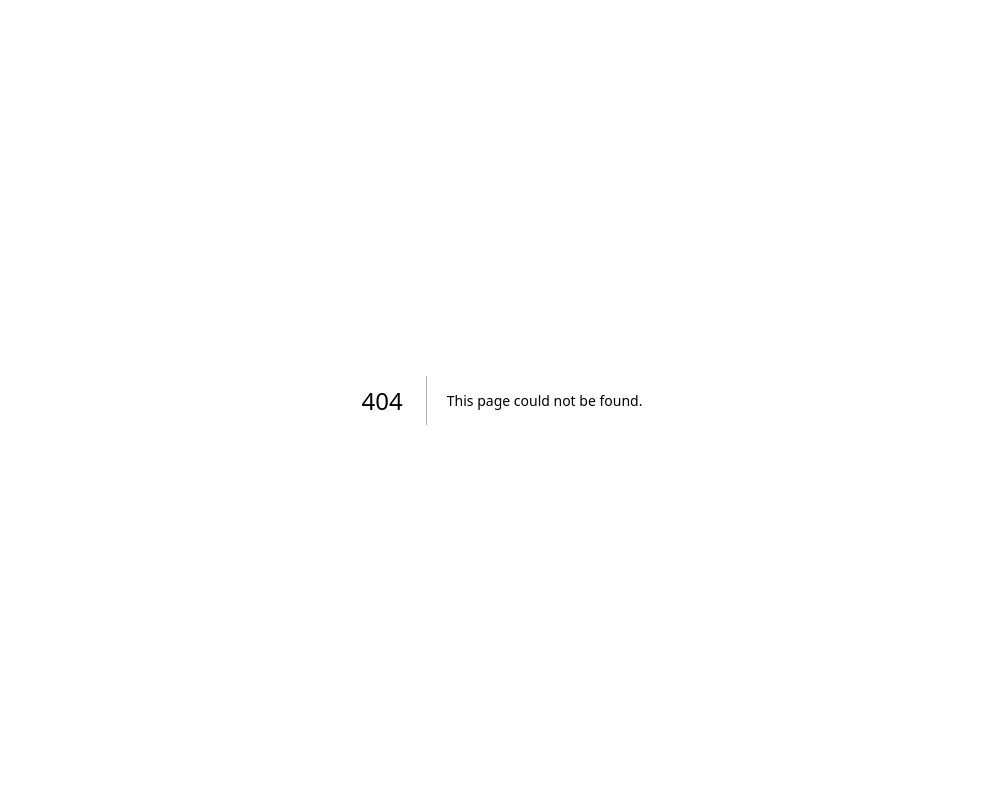
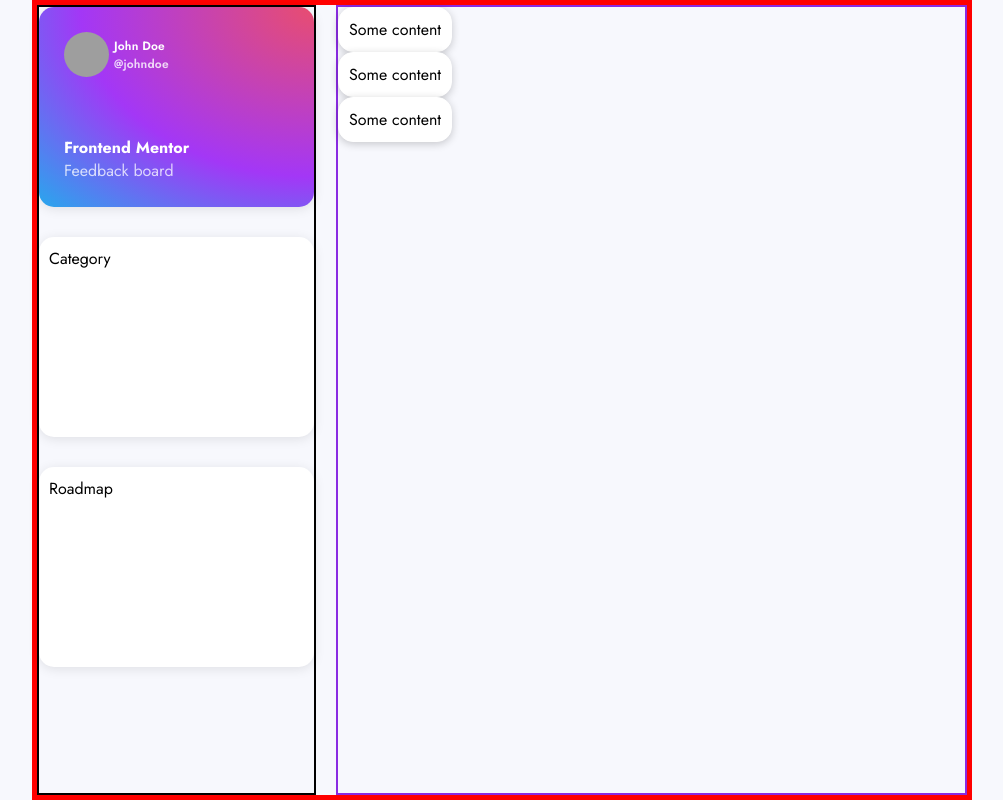
Before and after one commit to ajaysrinivas333/ProductFeedbackApp, a Next.js app: page /home in a window 1280 px wide. Before the commit this address had no page. Shown: the whole page, without its empty margins (138-1141 px from the left). Built offline with nearby package versions, Linux system fonts and the light colour scheme; grey boxes are pictures that could not be loaded.

Commit message:
Added basic layout for homepage

```diff
--- a/next.config.js
+++ b/next.config.js
@@ -4,6 +4,15 @@
 	images: {
 		domains: ['avatars.dicebear.com'],
 	},
+	async redirects() {
+		return [
+			{
+				source: '/',
+				destination: '/home',
+				permanent: false,
+			},
+		];
+	},
 };
 
 module.exports = nextConfig;
--- a/src/components/Auth/AuthForm/index.tsx
+++ b/src/components/Auth/AuthForm/index.tsx
@@ -42,8 +42,6 @@
 	}, [reset, isLogin]);
 
 	const submitHandler = async (data: FormData) => {
-    // TODO: Call signup or signin api accordingly
-
 		if (isLogin) {
 			const res = await signIn('credentials', {
 				email: data.email,
@@ -86,7 +84,7 @@
 						}}
 						{...register(
 							field.id as keyof FormData,
-              VALIDATORS[field.id as keyof FormData]
+							VALIDATORS[field.id as keyof FormData],
 						)}
 					/>
 				</div>
--- a/src/components/UI/Avatar.tsx
+++ b/src/components/UI/Avatar.tsx
@@ -1,10 +1,12 @@
 import React from 'react';
 import Image from 'next/image';
 
-const avatarUrl = 'https://avatars.dicebear.com/api/avataaars';
+const avatarUrl = 'https://avatars.dicebear.com/api/bottts';
 
 interface AvatarProps {
 	slug: string;
+	height:number;
+	width:number;
 }
 
 const Avatar = (props: AvatarProps) => {
@@ -13,8 +15,8 @@
 			src={`${avatarUrl}/${props.slug}.svg`}
 			className='avatar'
 			alt='Avatar'
-			height={85}
-			width={85}
+			height={props.height}
+			width={props.width}
 			priority
 		/>
 	);
--- a/src/pages/auth/index.tsx
+++ b/src/pages/auth/index.tsx
@@ -26,7 +26,7 @@
 		<div className={styles.wrapper}>
 			<Card className={styles['auth-container']}>
 				<div className={styles['avatar-wrapper']}>
-					<Avatar slug='auth' />
+					<Avatar slug='aut' height={80} width={80} />
 				</div>
 				<div className={styles['actions-wrapper']}>
 					<div className={styles['actions-switch']}>
--- /dev/null
+++ b/src/pages/home/index.tsx
@@ -0,0 +1,39 @@
+import React from 'react';
+import { NextPage } from 'next';
+import styles from '../../styles/home.module.scss';
+import Card from '../../components/UI/Card';
+import Avatar from '../../components/UI/Avatar';
+
+const HomePage: NextPage = () => {
+	return (
+		<main className={styles.mainLayout}>
+			<aside className={styles.sideLayout}>
+				<Card className={styles.box}>
+					<div className={styles.userDetails}>
+						<Avatar height={45} width={45} slug={Date.now().toString()} />
+						<div className={styles.userNames}>
+							<span>John Doe</span>
+							<span>@johndoe</span>
+						</div>
+					</div>
+					<div className={styles.boardTitle}>
+						<p>Frontend Mentor</p>
+						<p>Feedback board</p>
+					</div>
+				</Card>
+				<Card className={styles.box}>Category</Card>
+				<Card className={styles.box}>Roadmap</Card>
+			</aside>
+
+			<section className={styles.contentLayout}>
+				<Card>Some content</Card>
+
+				<Card>Some content</Card>
+
+				<Card>Some content</Card>
+			</section>
+		</main>
+	);
+};
+
+export default HomePage;
--- a/src/pages/index.tsx
+++ b/src/pages/index.tsx
@@ -1,5 +1,4 @@
 import Head from 'next/head';
-import styles from '../styles/Home.module.css';
 
 export default function Home() {
 	return (
@@ -10,7 +9,7 @@
 				<meta name='viewport' content='width=device-width, initial-scale=1' />
 				<link rel='icon' href='/favicon.ico' />
 			</Head>
-			<main className={styles.main}>
+			<main>
 				<h1>HomePage</h1>
 			</main>
 		</>
--- a/src/styles/globals.css
+++ b/src/styles/globals.css
@@ -18,7 +18,8 @@
 body {
   max-width: 100vw;
   overflow-x: hidden;
-  font-family: var(--globalFont)
+  font-family: var(--globalFont);
+  background-color: #f7f8fd;
 }
 
 
@@ -31,13 +32,16 @@
   box-shadow: 0 2px 8px 0 rgba(0, 0, 0, 0.2);
   transition: all 0.2s ease-in;
 }
+
+.shadow{
+  box-shadow: 0 2px 8px 0 rgba(0, 0, 0, 0.2)
+}
+
 .avatar{
-  height:80px;
-  width: 80px;
   margin: auto;
   border-radius: 50%;
 }
 
-.card:hover {
+.shadow:hover , .card:hover {
   box-shadow: 0 8px 16px 0 rgba(0, 0, 0, 0.2);
 }
--- /dev/null
+++ b/src/styles/home.module.scss
@@ -0,0 +1,74 @@
+.mainLayout {
+	height: 100vh;
+	width: max(700px, 940px);
+	border: 5px solid red;
+	margin: auto;
+	display: flex;
+	gap: 20px;
+	flex-direction: row;
+}
+.sideLayout {
+	display: flex;
+	flex-direction: column;
+	gap: 30px;
+	border: 2px solid black;
+	flex-basis: 20%;
+
+	.box {
+		height: 200px;
+		width: 275px;
+		box-shadow: 0 2px 12px 0 rgb(0 0 0 / 10%);
+		border: none;
+		display: flex;
+		flex-direction: column;
+
+		&:nth-of-type(1) {
+			background-image: radial-gradient(
+				ellipse at right top,
+				rgba(232, 77, 112, 1) 0%,
+				rgba(163, 55, 246, 1) 60%,
+				rgba(40, 167, 237, 1) 100%
+			);
+			color: #fff;
+			padding: 25px;
+
+			.userDetails {
+				display: flex;
+				align-items: center;
+				gap: 5px;
+				img {
+					margin: 0;
+				}
+				.userNames {
+					display: flex;
+					flex-direction: column;
+					span {
+						font-size: 12px;
+						font-weight: 600;
+						letter-spacing: 0.15px;
+						&:nth-of-type(2) {
+							color: rgba(255, 255, 255, 0.8);
+						}
+					}
+				}
+			}
+			.boardTitle{
+                margin-top: auto;
+				p{
+                    &:nth-of-type(1){
+                        font-weight: 700;
+
+                    }
+                    &:nth-of-type(2){
+                        opacity: 0.75;
+                    }
+                }
+            }
+		}
+	}
+}
+
+.contentLayout {
+	flex-basis: 80%;
+	border: 2px solid blueviolet;
+}
```
Also changed, not shown: src/styles/Home.module.css (deleted, +0 -278 lines). Lines whose indentation alone changed are shown as unchanged.
